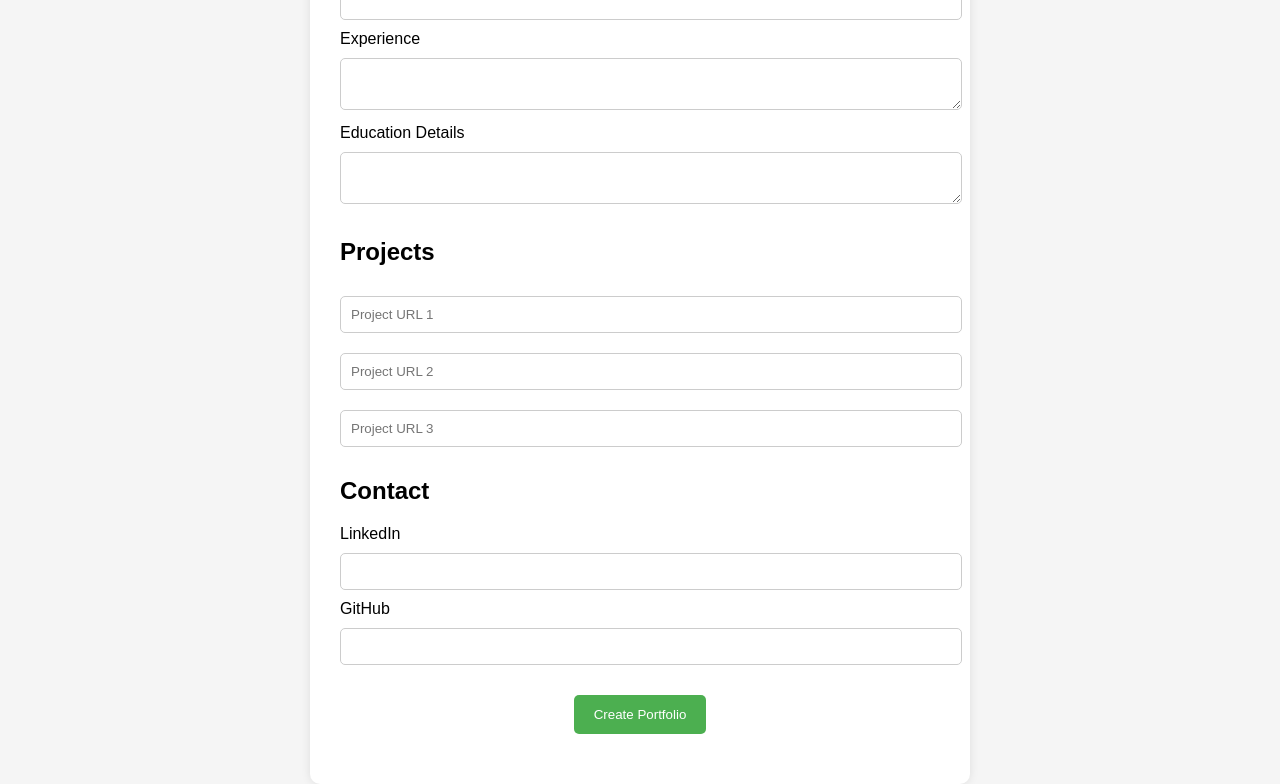
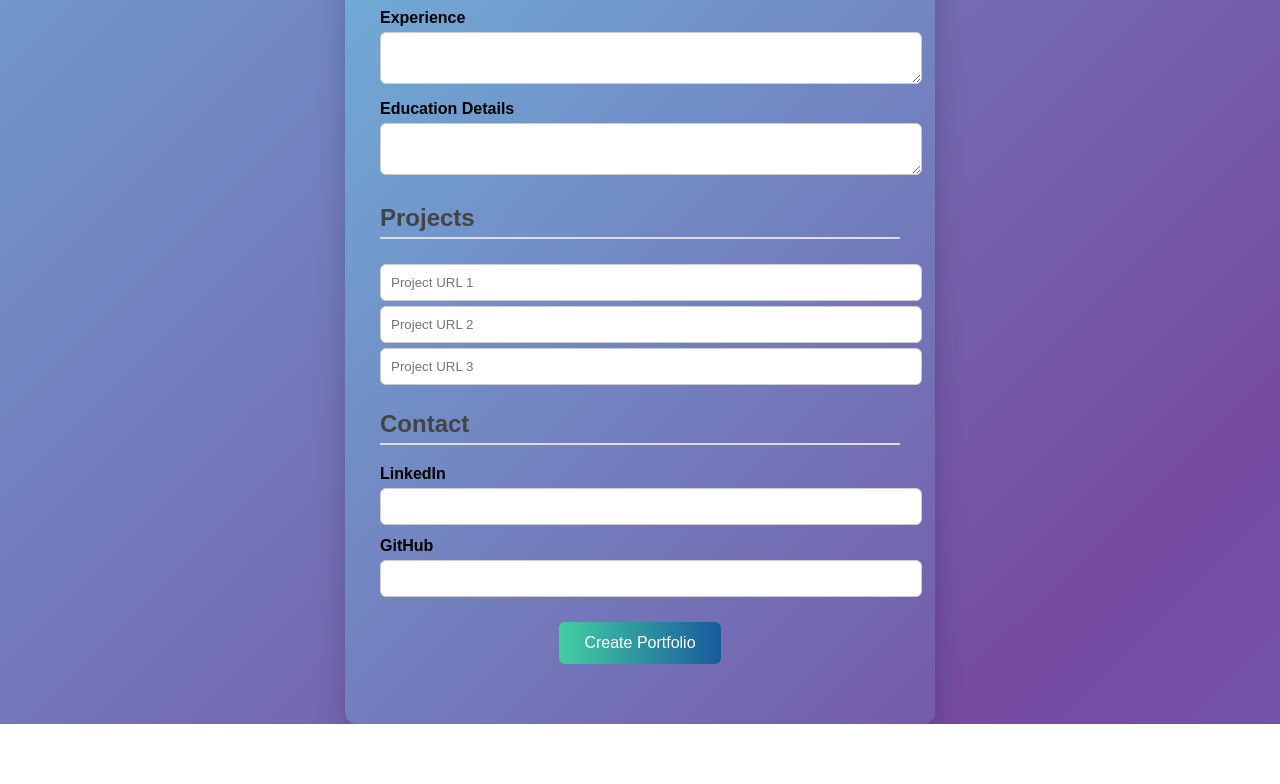
Before and after one commit to lalitha-0890/FWD, a plain HTML site: page Project/index.html in a window 1280 px wide. Shown: the part 1058-1842 px from the top of the page. After the commit the page ends 1782 px from the top, so only its background shows below. Drawn offline with Linux system fonts and the light colour scheme.

Commit message:
Revamp CSS for improved styling and animations

```diff
--- a/Project/style.css
+++ b/Project/style.css
@@ -1,39 +1,105 @@
+/* PAGE BACKGROUND */
 body{
-font-family: Arial;
-background:#f5f5f5;
+    font-family: Arial, sans-serif;
     margin:0;
+    padding:0;
+
+    background: linear-gradient(-45deg,#667eea,#764ba2,#6dd5ed,#f7971e,#ffd200);
+    background-size:400% 400%;
+    animation: gradientBG 12s ease infinite;
+
+    display:flex;
+    justify-content:center;
+    align-items:center;
+    min-height:100vh;
+
+}
+
+body{
+    padding-top:80px;
+}
+/* GRADIENT ANIMATION */
+@keyframes gradientBG{
+    0%{background-position:0% 50%;}
+    50%{background-position:100% 50%;}
+    100%{background-position:0% 50%;}
+}
+
+/* MAIN TITLE */
+.title{
+    position:fixed;
+    top:5px;
+    left:50%;
+    transform:translateX(-50%);
+    font-size:36px;
+    font-weight:bold;
+    color:black;
     text-align:center;
 }
+/* FORM CARD */
+form{
+    background: linear-gradient(-45deg,#667eea,#764ba2,#6dd5ed,#f7971e,#ffd200);
+    background-size:400% 400%;
+    animation: gradientForm 10s ease infinite;
 
-h1{
-margin-top:30px;
+    padding:35px;
+    width:520px;
+    border-radius:12px;
+    box-shadow:0 12px 30px rgba(0,0,0,0.2);
+}
+@keyframes gradientForm{
+    0%{background-position:0% 50%;}
+    50%{background-position:100% 50%;}
+    100%{background-position:0% 50%;}
 }
 
-form{
-width:600px;
-margin:auto;
-background:white;
-padding:30px;
-border-radius:10px;
-box-shadow:0 0 10px rgba(0,0,0,0.1);
-text-align:left;
+/* SECTION HEADINGS */
+h2{
+    color:#444;
+    margin-top:25px;
+    border-bottom:2px solid #ddd;
+    padding-bottom:5px;
 }
 
-input, textarea{
+/* LABELS */
+label{
+    display:block;
+    margin-top:12px;
+    font-weight:bold;
+}
+
+/* INPUTS */
+input,textarea{
     width:100%;
     padding:10px;
-margin:10px 0;
-border-radius:5px;
+    margin-top:5px;
+    border-radius:6px;
     border:1px solid #ccc;
 }
 
+/* INPUT FOCUS */
+input:focus,textarea:focus{
+    outline:none;
+    border-color:#667eea;
+    box-shadow:0 0 6px rgba(102,126,234,0.4);
+}
+
+/* BUTTON */
 button{
-background:#4CAF50;
+    display:block;
+    margin:25px auto;
+    padding:12px 25px;
+    background:linear-gradient(90deg,#43cea2,#185a9d);
     color:white;
-padding:12px 20px;
     border:none;
-border-radius:5px;
+    border-radius:6px;
+    font-size:16px;
     cursor:pointer;
-display:block;
-margin:20px auto;
+    transition:0.3s;
 }
+
+/* BUTTON HOVER */
+button:hover{
+    transform:scale(1.05);
+    background:linear-gradient(90deg,#185a9d,#43cea2);
+}
```
Lines whose indentation alone changed are shown as unchanged.
